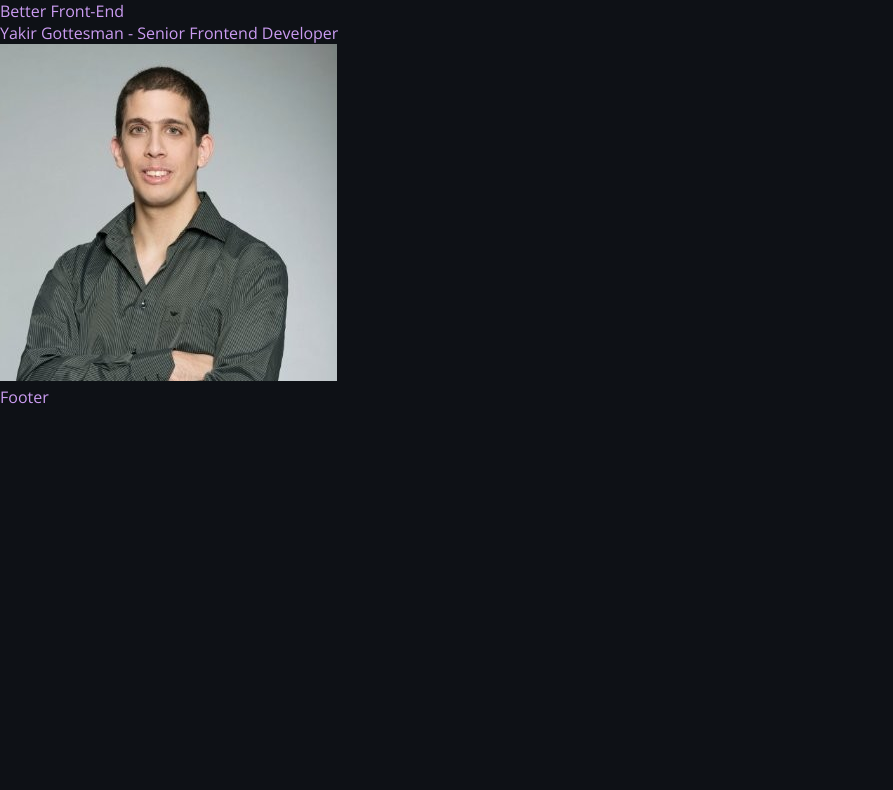
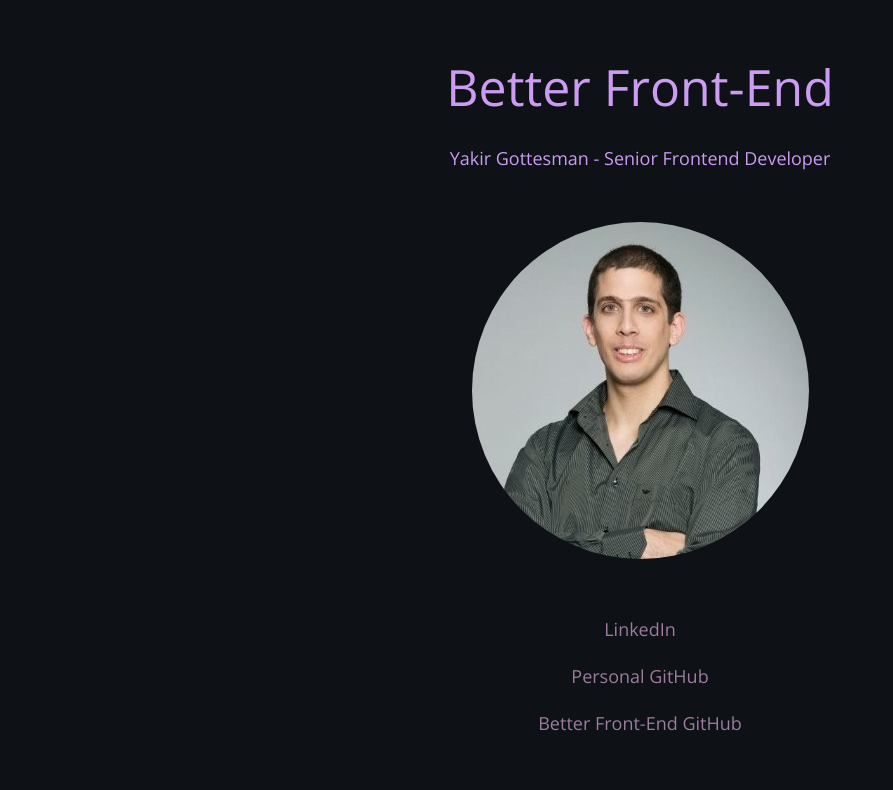
Before and after one commit to better-front-end/website, a website: page src/index.html in a window 1280 px wide. Shown: the whole page, without its empty margins (0-893 px from the left). Drawn offline with nearby package versions, Linux system fonts and the light colour scheme.

Commit message:
feat: add social links

```diff
--- a/src/index.html
+++ b/src/index.html
@@ -4,6 +4,7 @@
 		<meta charset="UTF-8" />
 		<meta http-equiv="X-UA-Compatible" content="IE=edge" />
 		<meta name="viewport" content="width=device-width, initial-scale=1.0" />
+		<meta name="referrer" content="same-origin" />
 		<title>Better Front-End</title>
 		<link rel="preconnect" href="https://fonts.googleapis.com" />
 		<link rel="preconnect" href="https://fonts.gstatic.com" crossorigin />
@@ -32,24 +33,60 @@
 	</head>
 	<body>
 		<!-- Google Tag Manager (noscript) -->
-		<noscript
-			><iframe
+		<noscript>
+			<iframe
 				src="https://www.googletagmanager.com/ns.html?id=GTM-TT5TQSF"
 				height="0"
 				width="0"
 				style="display: none; visibility: hidden"
-			></iframe
-		></noscript>
+			>
+			</iframe>
+		</noscript>
 		<!-- End Google Tag Manager (noscript) -->
 
-		<header>
+		<header class="main-header">
 			<h1 class="main-title">Better Front-End</h1>
 
 			<h2>Yakir Gottesman - Senior Frontend Developer</h2>
 		</header>
 
-		<img src="assets/yakir.jfif" alt="Yakir Gottesman" />
+		<main class="main" id="main">
+			<img class="my-image" src="assets/yakir.jfif" alt="Yakir Gottesman" />
 
-		<footer>Footer</footer>
+			<ul class="social-links__list">
+				<li>
+					<a
+						class="social-links__link"
+						href="https://www.linkedin.com/in/yakirgot"
+						target="_blank"
+						title="Go to Yakir Gottesman's LinkedIn profile"
+					>
+						LinkedIn
+					</a>
+				</li>
+
+				<li>
+					<a
+						class="social-links__link"
+						href="https://github.com/yakirgot"
+						target="_blank"
+						title="Go to Yakir Gottesman's Personal GitHub"
+					>
+						Personal GitHub
+					</a>
+				</li>
+
+				<li>
+					<a
+						class="social-links__link"
+						href="https://github.com/better-front-end"
+						target="_blank"
+						title="Go to Yakir Gottesman's Better Front-End GitHub"
+					>
+						Better Front-End GitHub
+					</a>
+				</li>
+			</ul>
+		</main>
 	</body>
 </html>
--- a/src/styles.css
+++ b/src/styles.css
@@ -12,5 +12,51 @@
 	background-color: var(--color-rich-black-fogra-29);
 	color: var(--color-bright-lilac);
 	font-family: Open Sans, sans-serif;
-	font-size: 16rem;
+	font-size: clamp(16rem, 3vw, 18rem);
+	line-height: 1.5;
 }
+
+.main-header {
+	padding-block: clamp(16rem, 8vw, 50rem);
+	padding-inline: clamp(16rem, 8vw, 50rem);
+	text-align: center;
+}
+
+.main {
+	padding-inline: clamp(16rem, 8vw, 50rem);
+	text-align: center;
+}
+
+.main-title {
+	font-size: clamp(22rem, 8vw, 50rem);
+	margin-block-end: 20rem;
+}
+
+.my-image {
+	border-radius: 50%;
+	max-inline-size: min(clamp(250rem, 50vw, 400rem), 100%);
+}
+
+.social-links__list {
+	display: flex;
+	flex-direction: column;
+	gap: 20rem;
+	padding-block: clamp(16rem, 8vw, 50rem);
+}
+
+.social-links__link {
+	color: var(--color-mountbatten-pink);
+	transition: color 80ms ease;
+}
+
+@media (hover: hover) {
+	.social-links__link:hover {
+		color: var(--color-bright-lilac);
+	}
+}
+
+.social-links__link:focus-visible {
+	border-radius: 5rem;
+	outline: 2rem dashed var(--color-bright-lilac);
+	outline-offset: 2rem;
+}
```
